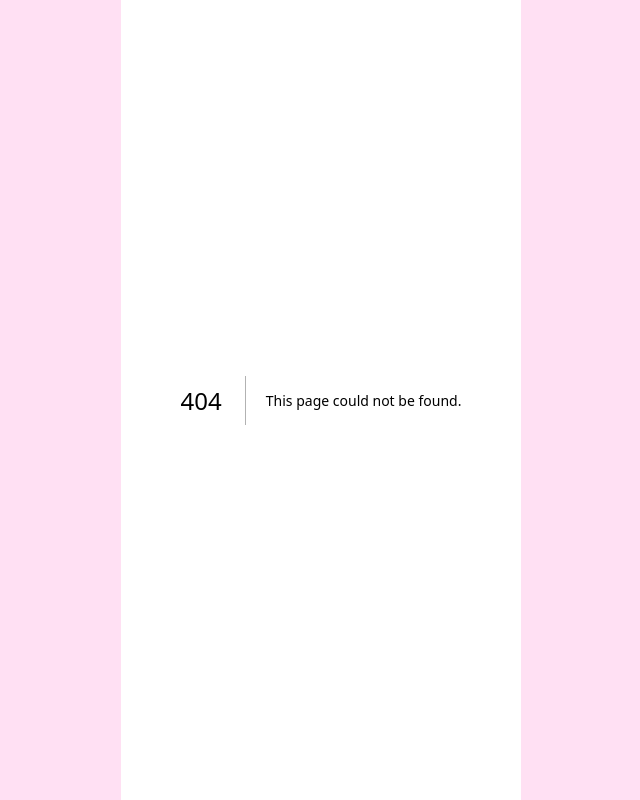
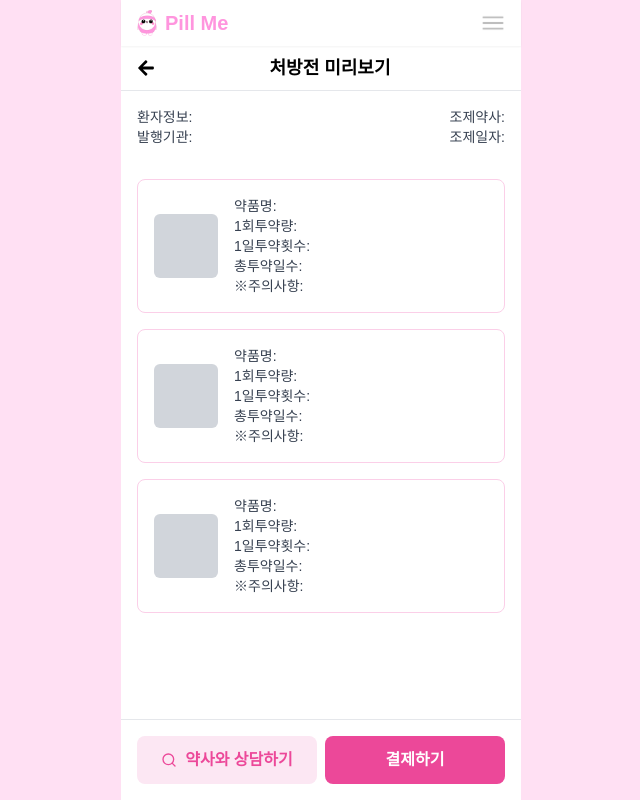
Before and after one commit to dldnlee/pillme, a Next.js app: page /prescription in a window 1280 px wide. Before the commit this address had no page. Shown: the whole page, without its empty margins (319-959 px from the left). Built offline with nearby package versions, Linux system fonts and the light colour scheme.

Commit message:
[Feat] - Removed react-circular-menu - Removed style-components - Added icon library - Added prescription page and changed styling for bottom menu in popup

```diff
--- a/app/home/search/page.tsx
+++ b/app/home/search/page.tsx
@@ -5,7 +5,6 @@ import InputField from "@/app/components/InputField";
 import arrowLeft from "@/app/assets/icons/arrow_left.svg";
 import { useEffect, useState } from "react";
 import Link from "next/link";
-import { CircleMenu, CircleMenuItem } from "react-circular-menu";
 import { Suspense } from "react";
 import box from '@/app/assets/icons/box.svg'
 import link from '@/app/assets/icons/link.svg'
@@ -22,26 +21,19 @@ const dummyData = [
   },
 ]
 
-// const dummyData2 = [
-//   {
-//     "text" : "녹차추출물"
-//   },
-//   {
-//     "text" : "오랜지주스"
-//   },
-//   {
-//     "text" : "오랜지주스"
-//   }
-// ]
+function BottomMenu() {
 
-function BottomMenu() {
+
   return (
     <div className='fixed flex overflow-hidden justify-center gap-2 text-center items-center w-full h-fit p-4 text-black bg-white pb-10 border-t-2 px-10 bottom-0 left-0'>
       <Link href="https://www.coupang.com/np/search?component=&q=%EB%85%B9%EC%B0%A8%EC%B6%94%EC%B6%9C%EB%AC%BC&channel=user" className="flex items-center justify-center gap-2 py-4 px-4 w-full bg-tertiary hover:bg-white hover:border hover:border-tertiary rounded-lg">
         <Image src={link} alt="구매하기"/>
         <p>구매하기</p>
       </Link>
-      <Link href="/pickup" className="flex items-center justify-center gap-2 py-4 px-4 w-full bg-tertiary hover:bg-white hover:border hover:border-tertiary rounded-lg">
+      <Link
+      href="/pickup"
+      replace={false}
+      className="flex items-center justify-center gap-2 py-4 px-4 w-full bg-tertiary hover:bg-white hover:border hover:border-tertiary rounded-lg">
         <Image src={box} alt="픽업 신청"/>
         <p>Pick-up 신청</p>
       </Link>
@@ -49,87 +41,87 @@ function BottomMenu() {
   )
 }
 
-// interface CircleDiagramProps {
-//   main: string;
-//   sub: string[];
-// }
+interface CircleDiagramProps {
+  main: string;
+  sub: string[];
+}
 
-// interface CircleDiagramComponentProps {
-//   data: CircleDiagramProps;
-// }
+interface CircleDiagramComponentProps {
+  data: CircleDiagramProps;
+}
 
-// // const CircleDiagram = ({data} : CircleDiagramComponentProps) => {
-// //   const items = data.sub;
-// //   const centerItem = data.main;
+const CircleDiagram = ({data} : CircleDiagramComponentProps) => {
+  const items = data.sub;
+  const centerItem = data.main;
 
-// //   // Calculate positions in a circular layout based on the number of items
-// //   const angleStep = (2 * Math.PI) / items.length;
-// //   const radius = 100; // distance from center, adjust as needed
+  // Calculate positions in a circular layout based on the number of items
+  const angleStep = (2 * Math.PI) / items.length;
+  const radius = 100; // distance from center, adjust as needed
 
-// //   return (
-// //     <div className="relative flex items-center justify-center w-80 h-80">
-// //       {/* Center Circle */}
-// //       <div className="flex items-center justify-center w-24 h-24 bg-white border-2 border-pink-500 rounded-full text-center font-bold text-black">
-// //         {centerItem}
-// //       </div>
+  return (
+    <div className="relative flex items-center justify-center w-80 h-80">
+      {/* Center Circle */}
+      <div className="flex items-center justify-center w-24 h-24 bg-white border-2 border-pink-500 rounded-full text-center font-bold text-black">
+        {centerItem}
+      </div>
 
-// //       {/* Outer Circles */}
-// //       {items.map((item, index) => {
-// //         const angle = index * angleStep;
-// //         const x = radius * Math.cos(angle);
-// //         const y = radius * Math.sin(angle);
+      {/* Outer Circles */}
+      {items.map((item, index) => {
+        const angle = index * angleStep;
+        const x = radius * Math.cos(angle);
+        const y = radius * Math.sin(angle);
 
-// //         return (
-// //           <div
-// //             key={index}
-// //             className="absolute flex items-center justify-center w-20 h-20 bg-white border-2 border-pink-500 rounded-full text-center text-black"
-// //             style={{
-// //               transform: `translate(${x}px, ${y}px)`,
-// //             }}
-// //           >
-// //             {item}
-// //           </div>
-// //         );
-// //       })}
-// //     </div>
-// //   );
-// // };
+        return (
+          <div
+            key={index}
+            className="absolute flex items-center justify-center w-20 h-20 bg-white border-2 border-pink-500 rounded-full text-center text-black"
+            style={{
+              transform: `translate(${x}px, ${y}px)`,
+            }}
+          >
+            {item}
+          </div>
+        );
+      })}
+    </div>
+  );
+};
 
 
 
-function CircularMenu() {
-  return (
-    <CircleMenu
-    startAngle={-90}
-    rotationAngle={360}
-    itemSize={3.5}
-    radius={7}
-    rotationAngleInclusive={false}
-    className="w-full h-[350px] flex items-center justify-center z-0"
-    open={true}
+// function CircularMenu() {
+//   return (
+//     <CircleMenu
+//     startAngle={-90}
+//     rotationAngle={360}
+//     itemSize={3.5}
+//     radius={7}
+//     rotationAngleInclusive={false}
+//     className="w-full h-[350px] flex items-center justify-center z-0 transition-all"
+//     open={true}
 
-    menuToggleElement={(
-      <button type="button" className="rounded-full size-[90px] border-2 bg-primary/20 shadow-md shadow-primary border-primary hover:bg-primary hover:text-white bg-white">
-        <p>녹차추출물</p>
-      </button>
-    )}
-    >
-      {
-        dummyData.map((item,idx) => (
-          <CircleMenuItem
-          key={idx}
-          style={{
-            borderColor: "#FF95DE",
-            borderWidth: "2px",
-          }}
-          >
-            <p>{item.sub[idx]}</p>
-          </CircleMenuItem>
-        ))
-      }
-    </CircleMenu>
-  )
-}
+//     menuToggleElement={(
+//       <button type="button" className="rounded-full size-[90px] border-2 bg-primary/20 shadow-md shadow-primary border-primary hover:bg-primary hover:text-white bg-white">
+//         <p>녹차추출물</p>
+//       </button>
+//     )}
+//     >
+//       {
+//         dummyData.map((item,idx) => (
+//           <CircleMenuItem
+//           key={idx}
+//           style={{
+//             borderColor: "#FF95DE",
+//             borderWidth: "2px",
+//           }}
+//           >
+//             <p>{item.sub[idx]}</p>
+//           </CircleMenuItem>
+//         ))
+//       }
+//     </CircleMenu>
+//   )
+// }
 
 function Feedback() {
   return (
@@ -189,8 +181,8 @@ export default function ResultPage() {
         </Suspense>
         <Feedback />
         <div className="w-full h-fit flex items-center justify-center z-0">
-          {/* <CircleDiagram data={dummyData[0]} /> */}
-          <CircularMenu />
+          <CircleDiagram data={dummyData[0]} />
+          {/* <CircularMenu /> */}
         </div>
         <div className="w-full flex items-center justify-center gap-3 ">
           {
--- a/app/pickup/components/Popup.tsx
+++ b/app/pickup/components/Popup.tsx
@@ -7,6 +7,7 @@ import Image from "next/image";
 import location from "@/app/assets/icons/location.svg";
 import phone from "@/app/assets/icons/phone.svg";
 import ConnectPharmacy from '@/app/components/ConnectPharmacy';
+import Link from 'next/link';
 // import mapImage from '@/app/assets/map_image.png'; // Replace with your actual map image path or URL
 
 interface PopupProps {
@@ -73,13 +74,17 @@ const Popup: React.FC<PopupProps> = ({ isOpen, onClose, title, address, number }
           </div>
 
           {/* Button Container */}
-          <div className="absolute bottom-20 left-0 px-10 flex gap-4 mt-4 w-full text-black">
-            <button className="flex-1 py-2 bg-tertiary rounded-lg font-semibold">
+          <div className="absolute bottom-20 left-0 px-10 flex gap-4 mt-4 w-full font-light text-black text-center">
+            <Link
+            href="/prescription"
+            className="flex-1 py-3 bg-tertiary rounded-lg font-semibold hover:bg-tertiary/50">
               장바구니 담기
-            </button>
-            <button className="flex-1 py-2 bg-tertiary rounded-lg font-semibold">
+            </Link>
+            <Link
+            href="/prescription"
+            className="flex-1 py-3 bg-tertiary rounded-lg font-semibold hover:bg-tertiary/50">
               처방전 미리보기
-            </button>
+            </Link>
           </div>
 
         </div>
--- a/app/pickup/page.tsx
+++ b/app/pickup/page.tsx
@@ -4,9 +4,9 @@ import Header from "../components/Header"
 import PickupItems from "./components/PickupItems";
 import arrowLeft from "@/app/assets/icons/arrow_left.svg";
 import Image from "next/image";
-import Link from "next/link";
 // import { useState } from "react";
 import ConnectPharmacy from "../components/ConnectPharmacy";
+import { useRouter } from "next/navigation";
 
 const dummyData = [
   {
@@ -34,13 +34,17 @@ const dummyData = [
 
 
 function PickupHeader() {
+  const router = useRouter();
+
   return (
     <div className="flex w-full items-center justify-center gap-2 px-6 py-3">
       <div className="flex flex-col items-center w-full gap-2">
         <div className="flex justify-between items-center w-full">
-          <Link href="/home" className="w-[22px]">
+          <button
+          onClick={() => router.back()}
+          className="w-[22px]">
             <Image src={arrowLeft} alt="돌아가기" className="w-full"/>
-          </Link>
+          </button>
           <ConnectPharmacy />
           <button disabled className="size-[22px]" />
         </div>
@@ -54,10 +58,10 @@ export default function PickupPage() {
 
 
   return (
-    <div className="w-full flex-col gap-4">
+    <div className="w-full flex-col gap-4 h-full select-none relative">
       <Header />
       <PickupHeader />
-      <div className="w-full py-3 px-9 flex flex-col gap-5">
+      <div className="w-full py-3 px-9 flex flex-col gap-5 h-full">
         <iframe
         className="w-full h-[300px]"
         src="https://www.google.com/maps/embed?pb=!1m18!1m12!1m3!1d25302.401553308366!2d126.92485753955076!3d37.55977100000004!2m3!1f0!2f0!3f0!3m2!1i1024!2i768!4f13.1!3m3!1m2!1s0x357c989012a611d1%3A0xc5593fcec0823803!2sSinchon!5e0!3m2!1sen!2skr!4v1731042449409!5m2!1sen!2skr" width="600" height="450" style={{"border":0}} allowFullScreen={false} loading="lazy" referrerPolicy="no-referrer-when-downgrade"></iframe>
--- /dev/null
+++ b/app/prescription/page.tsx
@@ -0,0 +1,66 @@
+
+// import Image from 'next/image';
+import Link from 'next/link';
+import { FaArrowLeft } from 'react-icons/fa';
+import { FiSearch } from 'react-icons/fi';
+import Header from '../components/Header';
+
+
+export default function PrescriptionPage() {
+  return (
+    <div className="w-full h-full flex flex-col items-center bg-white relative">
+      <Header />
+      {/* Header */}
+      <header className="flex items-center w-full px-4 py-2 border-b bg-white">
+        <Link href="/">
+          <FaArrowLeft className="text-lg text-black cursor-pointer" />
+        </Link>
+        <h1 className="flex-1 text-center text-lg font-bold text-black">처방전 미리보기</h1>
+      </header>
+
+      {/* Prescription Information */}
+      <div className="w-full p-4 bg-white">
+        <div className="flex justify-between text-sm text-gray-700">
+          <div>
+            <p>환자정보:</p>
+            <p>발행기관:</p>
+          </div>
+          <div className="text-right">
+            <p>조제약사:</p>
+            <p>조제일자:</p>
+          </div>
+        </div>
+      </div>
+
+      {/* Prescription Items */}
+      <div className="flex-1 w-full overflow-y-auto p-4 space-y-4">
+        {[...Array(3)].map((_, index) => (
+          <div
+            key={index}
+            className="flex items-center border border-pink-200 rounded-lg p-4 bg-white"
+          >
+            <div className="w-16 h-16 bg-gray-300 rounded-md" />
+            <div className="ml-4 text-sm text-gray-700">
+              <p>약품명:</p>
+              <p>1회투약량:</p>
+              <p>1일투약횟수:</p>
+              <p>총투약일수:</p>
+              <p>※주의사항:</p>
+            </div>
+          </div>
+        ))}
+      </div>
+
+      {/* Bottom Buttons */}
+      <div className="absolute bottom-0 w-full bg-white p-4 border-t flex justify-between">
+        <button className="flex items-center justify-center gap-2 w-1/2 py-3 bg-pink-100 text-pink-500 font-bold rounded-lg">
+          <FiSearch />
+          약사와 상담하기
+        </button>
+        <button className="flex items-center justify-center w-1/2 py-3 ml-2 bg-pink-500 text-white font-bold rounded-lg">
+          결제하기
+        </button>
+      </div>
+    </div>
+  );
+}
--- a/package.json
+++ b/package.json
@@ -9,12 +9,12 @@
     "lint": "next lint"
   },
   "dependencies": {
+    "@use-gesture/react": "^10.3.1",
     "next": "15.0.2",
     "react": "^18.3.1",
-    "react-circular-menu": "^2.4.13",
     "react-dom": "^18.3.1",
+    "react-icons": "^5.3.0",
     "react-spring": "^9.7.4",
-    "styled-components": "^6.1.13",
     "swiper": "^11.1.14"
   },
   "devDependencies": {
```
Also changed, not shown: 1 other file (tests, documents, lock files or other folders).
